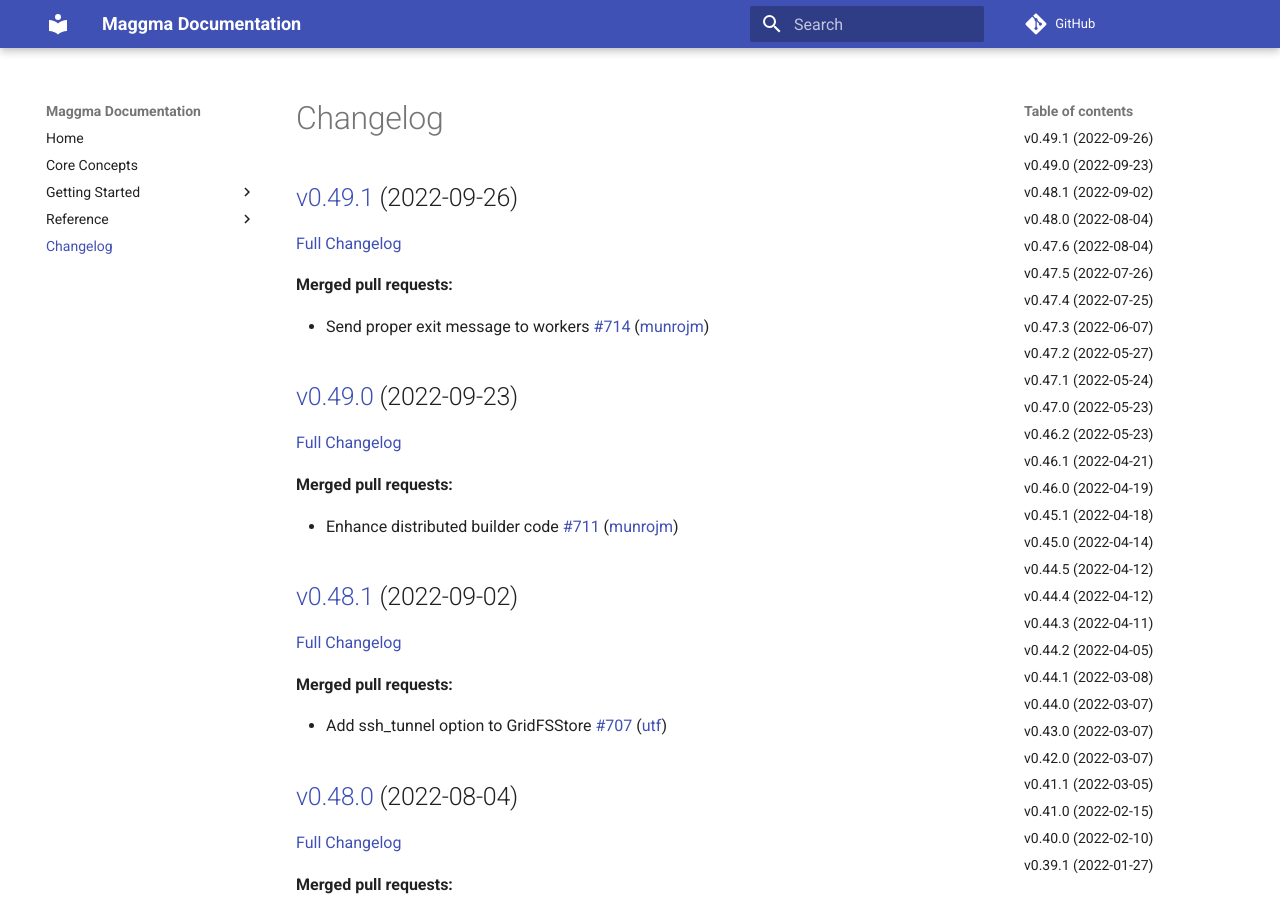
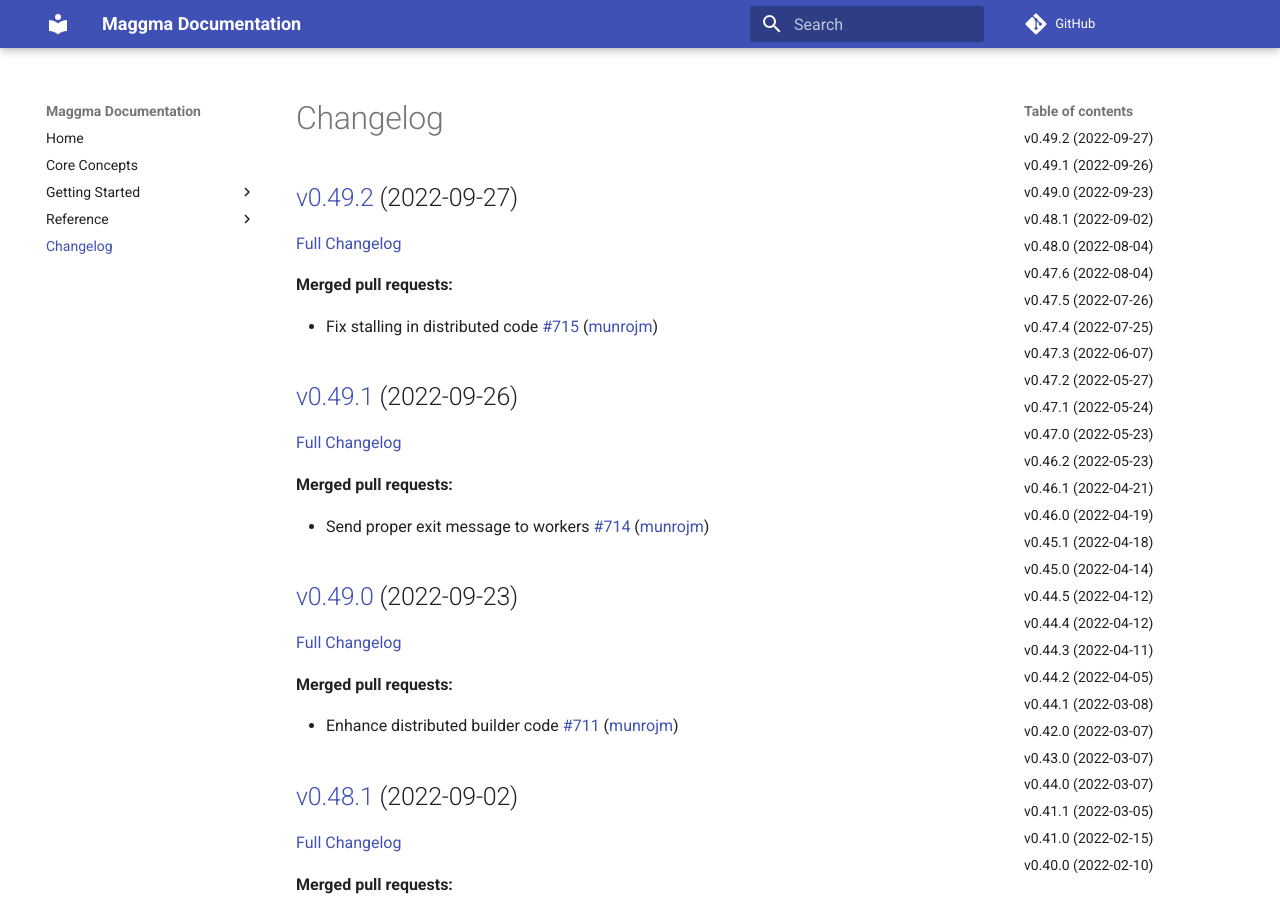
Before and after one commit to materialsproject/maggma, an MkDocs documentation site: the page built from docs/CHANGELOG.md, in a window 1280 px wide and 900 px high. Built offline with MkDocs 1.6.1 and Material for MkDocs 9.7.7, drawn with Linux system fonts in a browser that asks for light colours; comment, search, counter and statistics services are not loaded; some of the changed text lies outside the part shown.

Commit message:
Updated CHANGELOG.md

```diff
--- a/docs/CHANGELOG.md
+++ b/docs/CHANGELOG.md
@@ -1,4 +1,12 @@
 # Changelog
+
+## [v0.49.2](https://github.com/materialsproject/maggma/tree/v0.49.2) (2022-09-27)
+
+[Full Changelog](https://github.com/materialsproject/maggma/compare/v0.49.1...v0.49.2)
+
+**Merged pull requests:**
+
+- Fix stalling in distributed code [\#715](https://github.com/materialsproject/maggma/pull/715) ([munrojm](https://github.com/munrojm))
 
 ## [v0.49.1](https://github.com/materialsproject/maggma/tree/v0.49.1) (2022-09-26)
 
@@ -162,23 +170,23 @@
 
 ## [v0.44.1](https://github.com/materialsproject/maggma/tree/v0.44.1) (2022-03-08)
 
-[Full Changelog](https://github.com/materialsproject/maggma/compare/v0.44.0...v0.44.1)
+[Full Changelog](https://github.com/materialsproject/maggma/compare/v0.42.0...v0.44.1)
 
 **Merged pull requests:**
 
 - added localhost test for MongoURIStore [\#595](https://github.com/materialsproject/maggma/pull/595) ([jmmshn](https://github.com/jmmshn))
 
-## [v0.44.0](https://github.com/materialsproject/maggma/tree/v0.44.0) (2022-03-07)
+## [v0.42.0](https://github.com/materialsproject/maggma/tree/v0.42.0) (2022-03-07)
 
-[Full Changelog](https://github.com/materialsproject/maggma/compare/v0.43.0...v0.44.0)
+[Full Changelog](https://github.com/materialsproject/maggma/compare/v0.43.0...v0.42.0)
 
 ## [v0.43.0](https://github.com/materialsproject/maggma/tree/v0.43.0) (2022-03-07)
 
-[Full Changelog](https://github.com/materialsproject/maggma/compare/v0.42.0...v0.43.0)
+[Full Changelog](https://github.com/materialsproject/maggma/compare/v0.44.0...v0.43.0)
 
-## [v0.42.0](https://github.com/materialsproject/maggma/tree/v0.42.0) (2022-03-07)
+## [v0.44.0](https://github.com/materialsproject/maggma/tree/v0.44.0) (2022-03-07)
 
-[Full Changelog](https://github.com/materialsproject/maggma/compare/v0.41.1...v0.42.0)
+[Full Changelog](https://github.com/materialsproject/maggma/compare/v0.41.1...v0.44.0)
 
 **Merged pull requests:**
 
@@ -258,19 +266,19 @@
 
 ## [v0.36.0](https://github.com/materialsproject/maggma/tree/v0.36.0) (2021-12-06)
 
-[Full Changelog](https://github.com/materialsproject/maggma/compare/v0.35.0...v0.36.0)
+[Full Changelog](https://github.com/materialsproject/maggma/compare/v0.34.0...v0.36.0)
 
 **Merged pull requests:**
 
 - Added on-disk MongoDB compatible MontyStore [\#514](https://github.com/materialsproject/maggma/pull/514) ([utf](https://github.com/utf))
 
+## [v0.34.0](https://github.com/materialsproject/maggma/tree/v0.34.0) (2021-12-01)
+
+[Full Changelog](https://github.com/materialsproject/maggma/compare/v0.35.0...v0.34.0)
+
 ## [v0.35.0](https://github.com/materialsproject/maggma/tree/v0.35.0) (2021-12-01)
 
-[Full Changelog](https://github.com/materialsproject/maggma/compare/v0.34.0...v0.35.0)
-
-## [v0.34.0](https://github.com/materialsproject/maggma/tree/v0.34.0) (2021-12-01)
-
-[Full Changelog](https://github.com/materialsproject/maggma/compare/v0.33.2...v0.34.0)
+[Full Changelog](https://github.com/materialsproject/maggma/compare/v0.33.2...v0.35.0)
 
 **Merged pull requests:**
 
```
